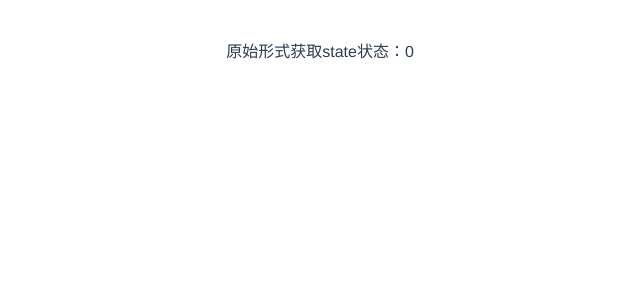
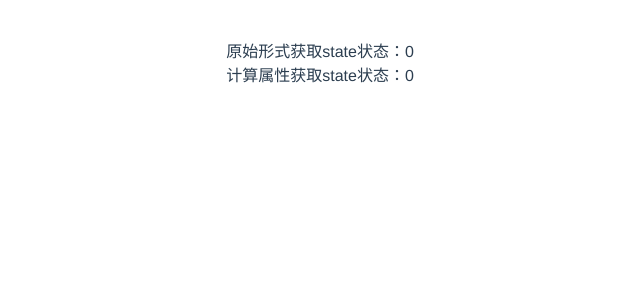
Before and after one commit to montysingh9527/Vuex, a Vue app: page / in a window 1280 px wide. Shown: the top 300 px of the page, without its empty margins (320-960 px from the left). Built offline with nearby package versions, Linux system fonts and the light colour scheme.

Commit message:
state计算属性-将state属性定义在计算属性中

```diff
--- a/src/App.vue
+++ b/src/App.vue
@@ -2,7 +2,9 @@
   <div id="app">
     <div id="nav">
       <!-- 原始形式应用 -->
-     <div>原始形式获取state状态：{{$store.state.count}}</div>
+      <div>原始形式获取state状态：{{ $store.state.count }}</div>
+      <!-- 计算属性 -->
+      <div>计算属性获取state状态：{{ count }}</div>
     </div>
     <router-view />
   </div>
@@ -10,9 +12,14 @@
 
 <script>
 export default {
-  name:'App',
-
-}
+  name: "App",
+  computed: {
+    // 把state中数据,定义在组件内的计算属性中
+    count() {
+      return this.$store.state.count;
+    },
+  },
+};
 </script>
 
 
```
Also changed, not shown: 1 other file (tests, documents, lock files or other folders).
